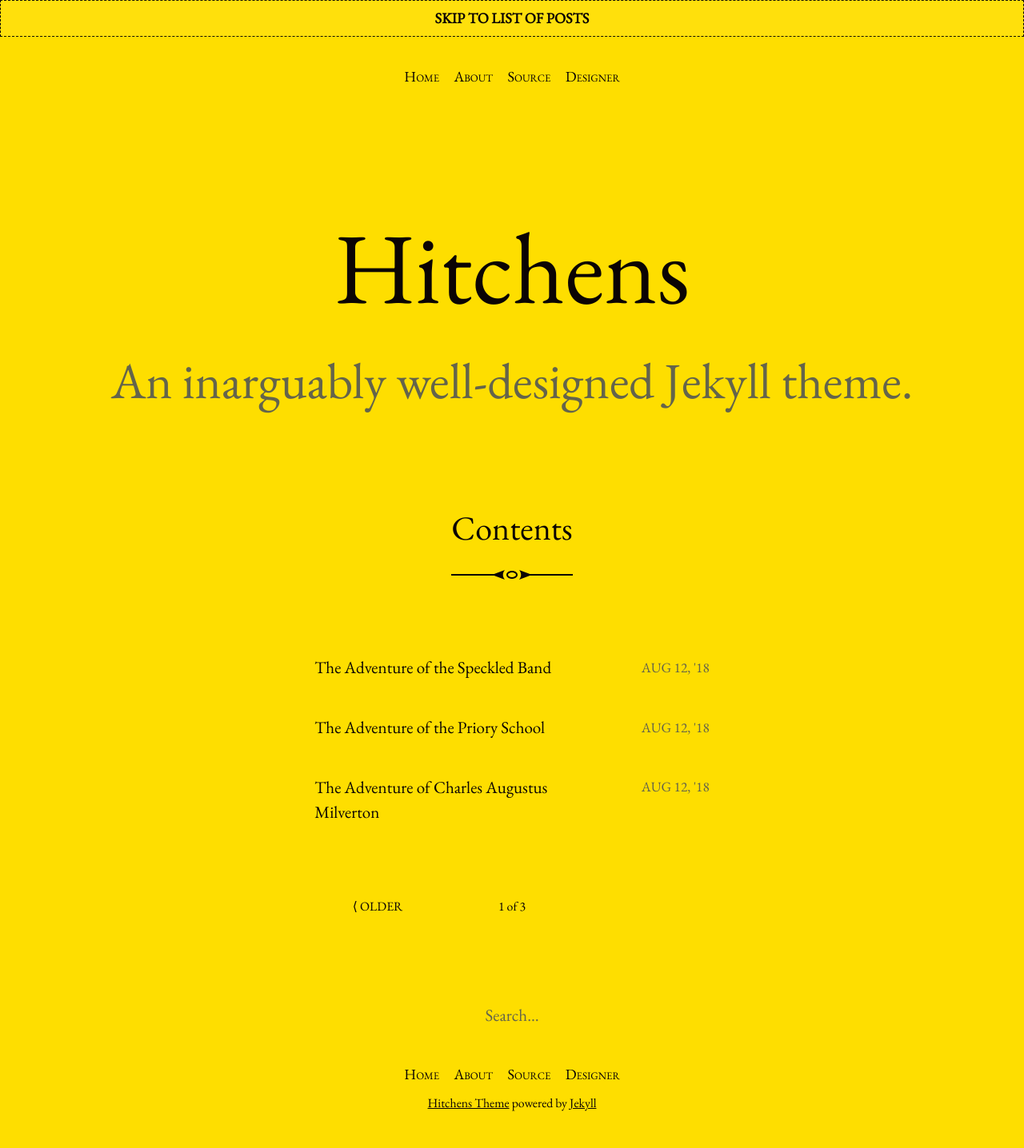
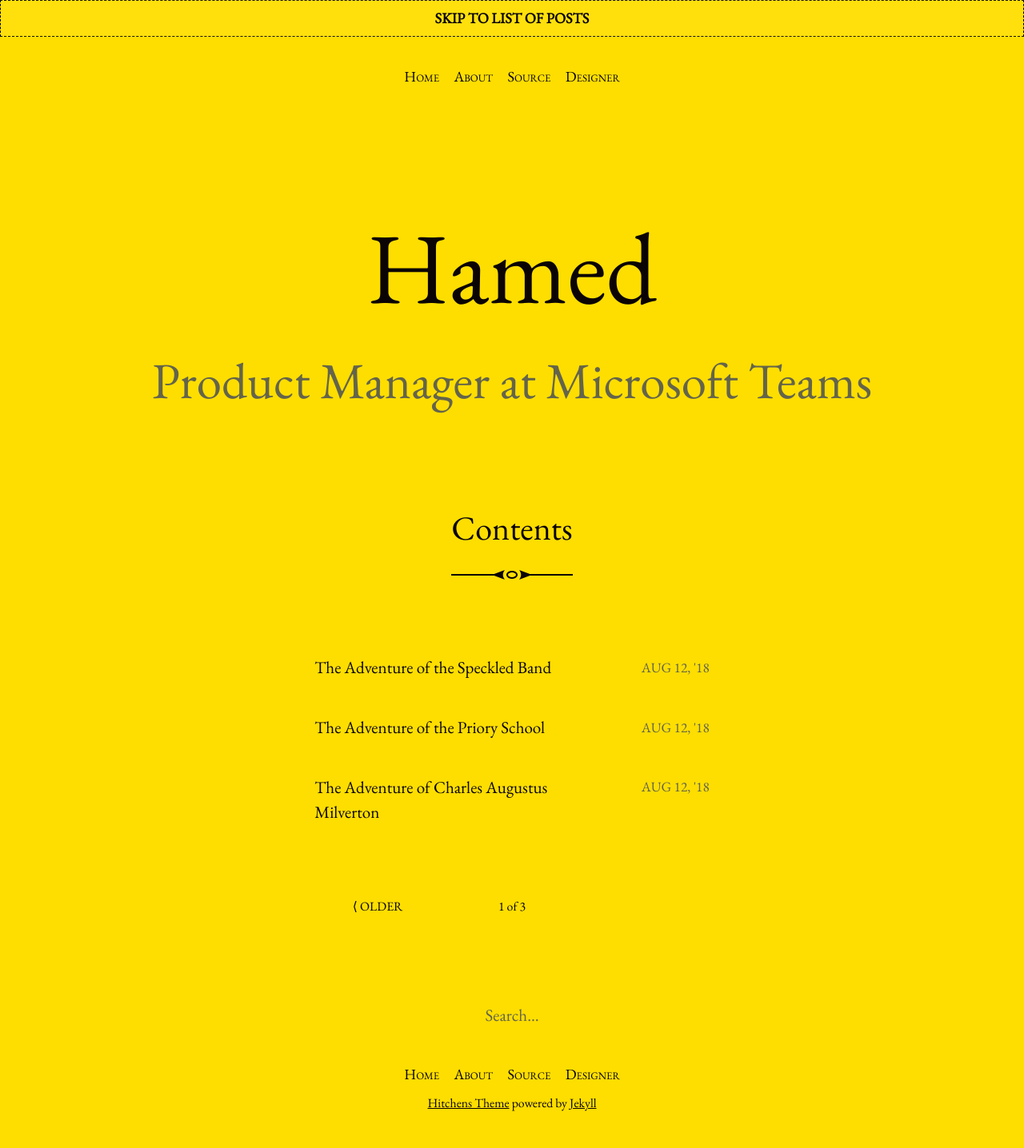
Before and after one commit to hamedrabah/hamedrabah.github.io, a Jekyll site: the page built from index.html, in a window 1280 px wide. Shown: the whole page at 80% size. Built offline with Jekyll 4.4.1, drawn with Linux system fonts in a browser that asks for light colours; the list of posts is cut into pages by our own code.

Commit message:
changed config file

```diff
--- a/_config.yml
+++ b/_config.yml
@@ -13,15 +13,15 @@
 # you will see them accessed via {{ site.title }}, {{ site.email }}, and so on.
 # You can create any custom variable you would like, and they will be accessible
 # in the templates via {{ site.myvariable }}.
-title: Hitchens
-email: hello@patdryburgh.com
+title: Hamed
+email: hr277@cornell.edu
 description: >- # this means to ignore newlines until "baseurl:"
-  An inarguably well-designed Jekyll theme.
-baseurl: "/hitchens" # the subpath of your site, e.g. /blog
-url: "https://patdryburgh.github.io" # the base hostname & protocol for your site, e.g. http://example.com
+  Product Manager at Microsoft Teams
+baseurl: "/blog" # the subpath of your site, e.g. /blog
+url: "https://hamedrabah.github.io" # the base hostname & protocol for your site, e.g. http://example.com
 icon: /assets/images/icon-512.png
-twitter_username: patdryburgh
-github_username:  patdryburgh
+twitter_username: hamedarabah
+github_username:  hamedrabah
 
 # Build settings
 markdown: kramdown
```
